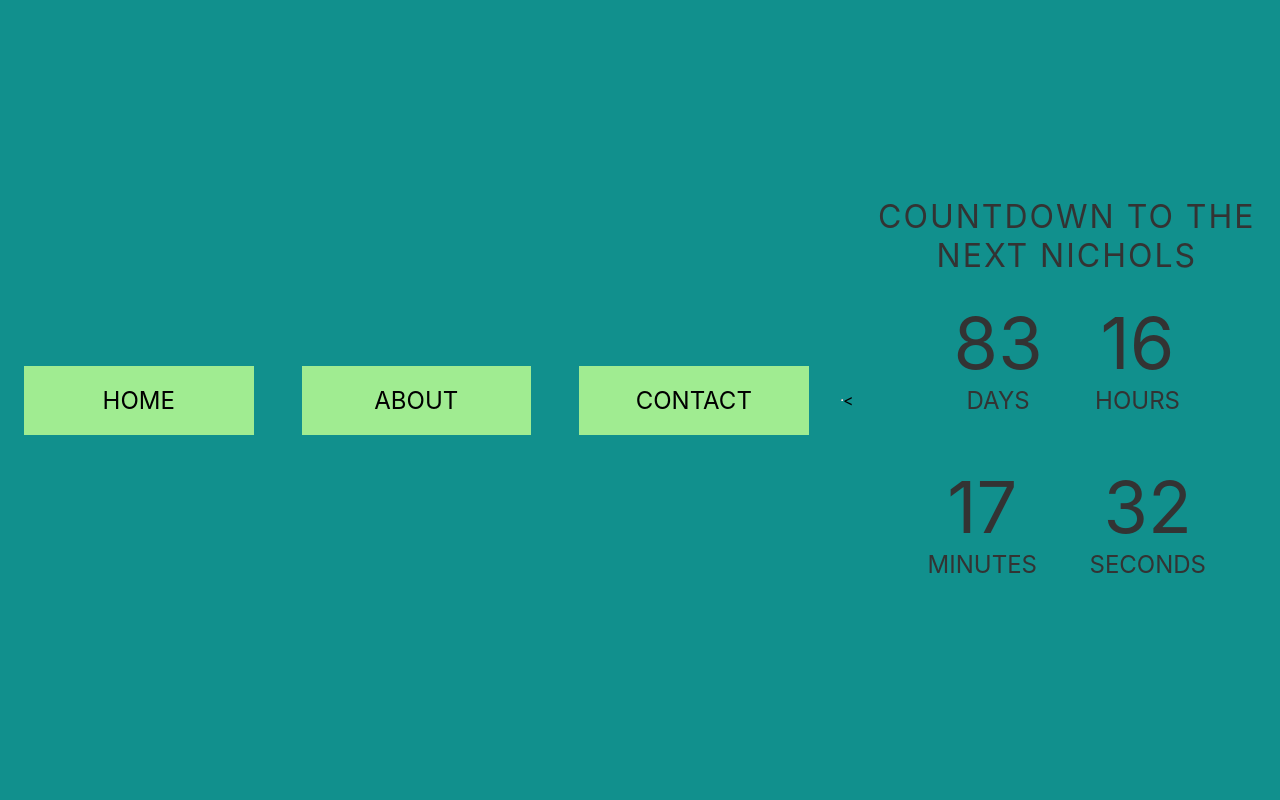
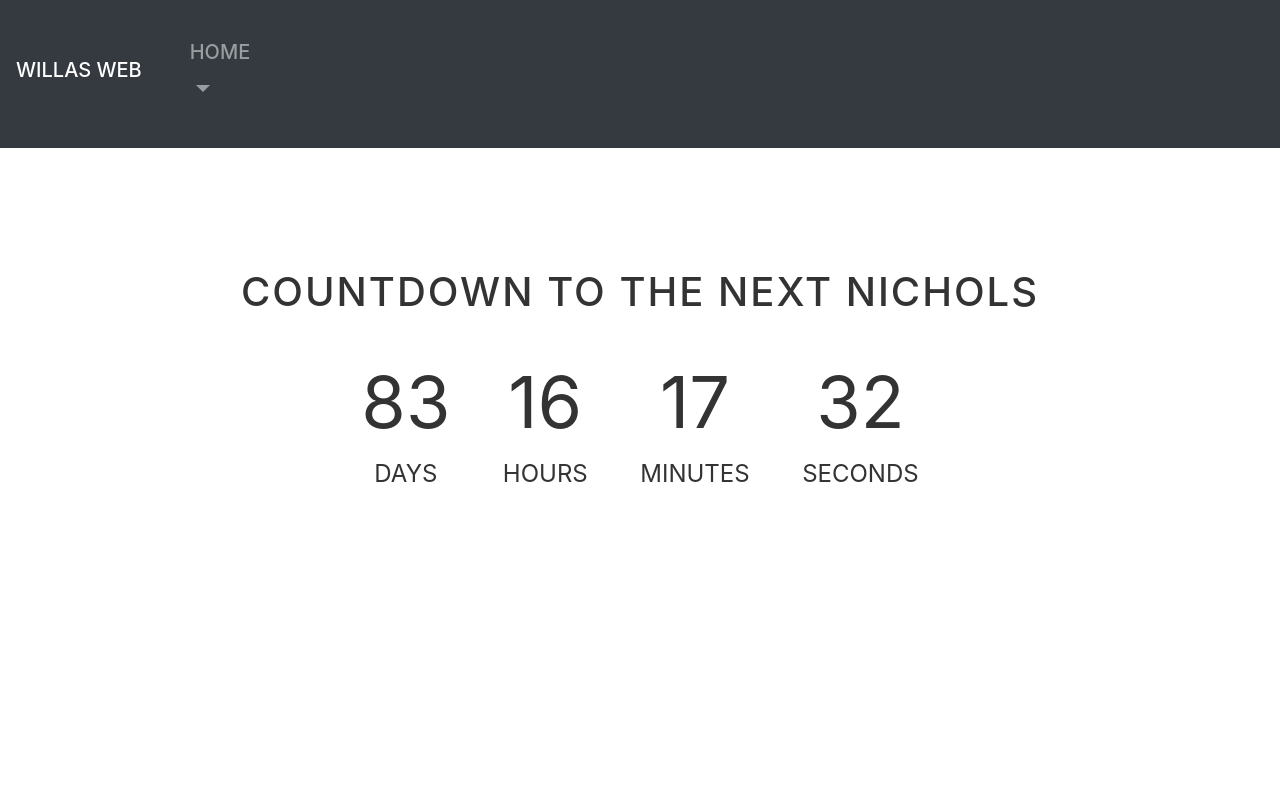
Before and after one commit to jnichols20091/willaswebmainpartdeux, a Django app: page / in a window 1280 px wide. Run offline with Django 4.2, Linux system fonts and the light colour scheme; some libraries are stand-ins or nearby versions.

Commit message:
stylings with bootstrap

```diff
--- a/static/css/index.css
+++ b/static/css/index.css
@@ -3,9 +3,12 @@
     --smaller: .75;
 }
 
-navbar{
+.navbar{
     width: 100%;
     margin:0px 0;
+}
+a.nav-link{
+    color: #6f42c1;
 }
 navbar ul{
     width: 100%;
@@ -45,7 +48,7 @@ body {
     align-items: center;
     background-color: #11908d;
     display: flex;
-    font-family: -apple-system,
+    font-family: 'Roboto', sans-serif,
     BlinkMacSystemFont,
     "Segoe UI",
     Roboto,
@@ -56,7 +59,7 @@ body {
     sans-serif;
 }
 
-.container-clock {
+.clock{
     color: #333;
     margin: 0 auto;
     text-align: center;
@@ -91,7 +94,7 @@ li span {
     padding: 0 .5rem;
 }
 
-@media all and (max-width: 768px) {
+@media all and (max-width: 1080px) {
     h1 {
         font-size: calc(1.5rem * var(--smaller));
     }
--- a/templates/index.html
+++ b/templates/index.html
@@ -1,25 +1,47 @@
 {% load static %}
-{% include 'navbar.html' %}
+{#{% include 'navbar.html' %}#}
 <!doctype html>
 <html lang="en">
-<script src="https://code.jquery.com/jquery-3.6.3.js" integrity="sha256-nQLuAZGRRcILA+6dMBOvcRh5Pe310sBpanc6+QBmyVM=" crossorigin="anonymous"></script>
 
 <head>
     <meta charset="UTF-8">
     <meta name="viewport" content="width=device-width, user-scalable=no, initial-scale=1.0, maximum-scale=1.0, minimum-scale=1.0">
+    <script src="https://code.jquery.com/jquery-3.6.3.js" integrity="sha256-nQLuAZGRRcILA+6dMBOvcRh5Pe310sBpanc6+QBmyVM=" crossorigin="anonymous"></script>
     <meta http-equiv="X-UA-Compatible" content="ie=edge">
     <link href="{%  static 'css/index.css' %}" rel="stylesheet">
     <script src="{%  static 'js/index.js' %}" type="text/javascript"></script>
+    <link rel="stylesheet" href="{% static 'boot/css/bootstrap.min.css' %}">
+    <script src="{% static 'boot/js/bootstrap.min.js' %}"></script>
     <title>Document</title>
 </head>
 
 
-<
+<nav class="navbar fixed-top navbar-expand navbar-dark bg-dark text-uppercase">
+    <div class="container-fluid">
+        <a class="navbar-brand" href="#"><h5>Willas Web</h5></a>
+        <button class="navbar-toggler" type="button" data-bs-toggle="collapse" data-bs-target="#navbarNavAltMarkup" aria-controls="navbarNavAltMarkup" aria-expanded="false" aria-label="Toggle navigation">
+            <span class="navbar-toggler-icon"></span>
+        </button>
+        <div class="collapse navbar-collapse" id="navbarNavAltMarkup">
+            <div class="navbar-nav">
+                <li class="nav-item dropdown">
+                    <a class="nav-link dropdown-toggle" href="#" id="navbarDropdown" role="button" data-toggle="dropdown" aria-haspopup="true" aria-expanded="false" >
+                        <h5>Home</h5></a>
+                    <div class="dropdown-menu bg-info container-fluid" aria-labelledby="navbarDropdown">
+                        <a class="dropdown-item" href="#">about</a>
+                        <a class="dropdown-item" href="#">contact</a>
+                    </div>
+                </li>
+            </div>
+        </div>
+    </div>
+</nav>
 
 
 <!-- countdown clock -->
 <body>
-    <div class="container-clock">
+    <div class="container-fluid">
+        <div class="clock">
         <h1 id="headline">Countdown to the next Nichols</h1>
 
     <div id="countdown">
@@ -30,7 +52,7 @@
             <li><span id="seconds"></span>Seconds</li>
         </ul>
     </div>
-
+</div>
     <div id="content" class="emoji">
         <span>🥳</span>
         <span>🎉</span>
```
